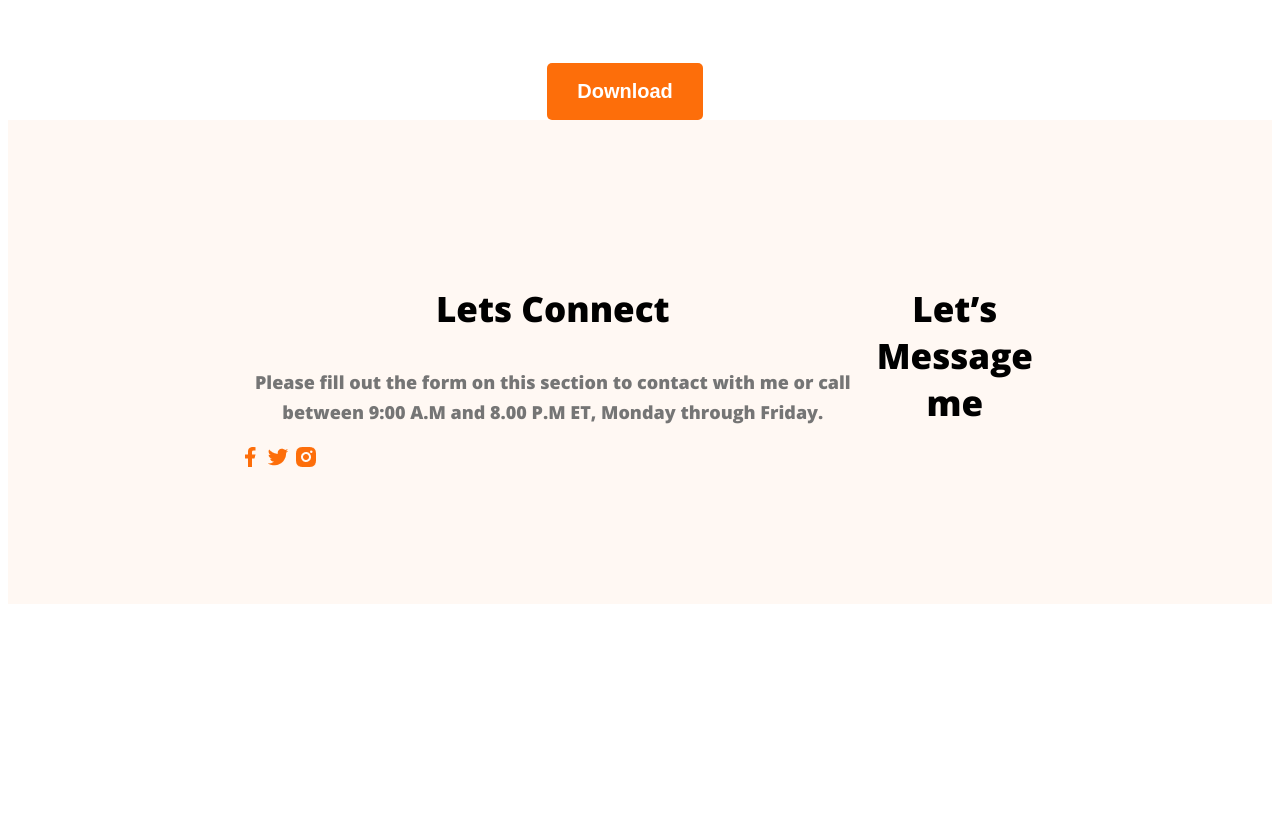
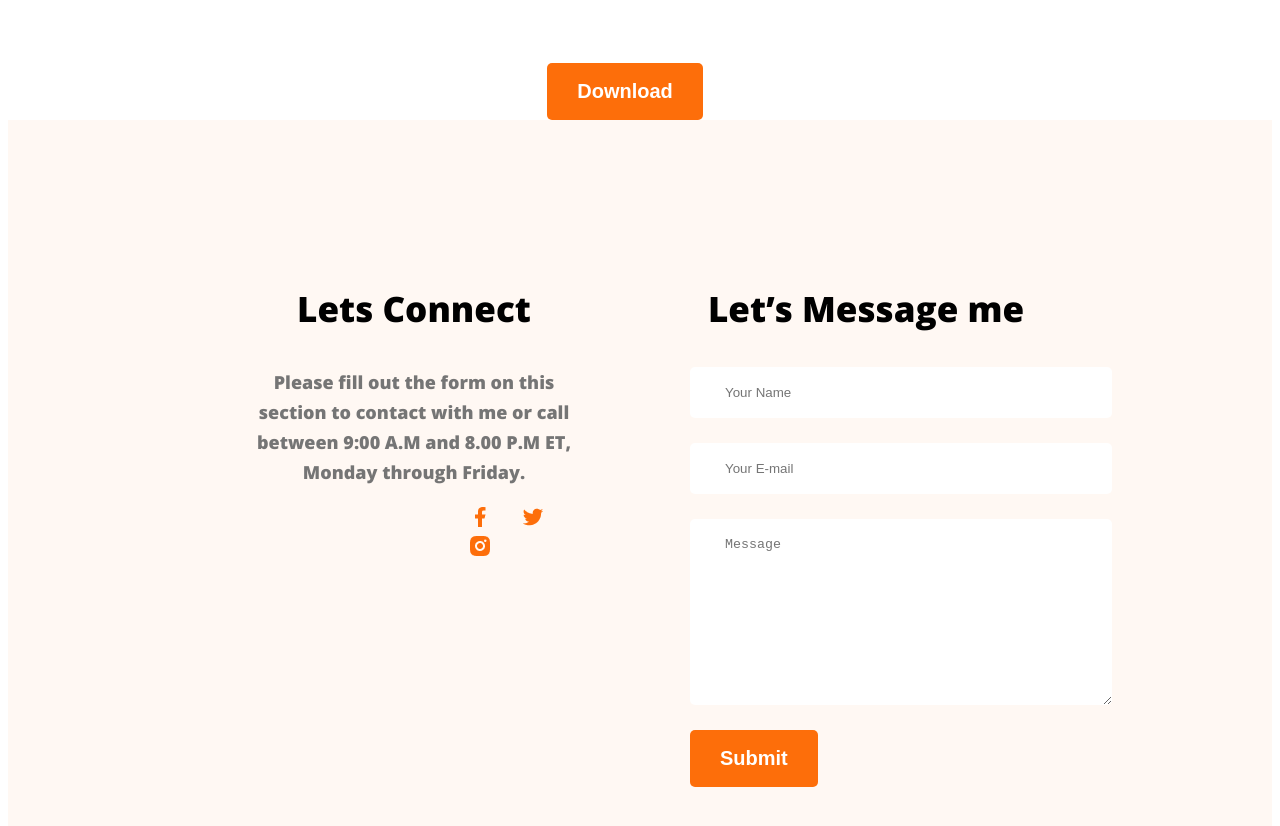
Before and after one commit to abdulbariforhero/Website-of-my, a plain HTML site: page index.html in a window 1280 px wide. Shown: the part 3113-3939 px from the top of the page. Before the commit the page ends 3725 px from the top, so only its background shows below. Drawn offline with nearby package versions, Linux system fonts and the light colour scheme.

Commit message:
finished footer section wit contact form

```diff
--- a/index.html
+++ b/index.html
@@ -184,6 +184,17 @@
 
         <div class="footer-column">
             <h3 class="section-title">Let’s Message me</h3>
+            <contact>
+
+                <from class="action">
+                    <input type="text" placeholder="Your Name">
+                    <input type="email" placeholder="Your E-mail">
+                    <textarea placeholder="Message" name="" id="" cols="30" rows="10"></textarea>
+                    <input class="btn-primary" id="btn-footer-submit" type="submit">
+                </from>
+
+            </contact>
+
         </div>
 
     </footer>
--- a/styles/portfolio.css
+++ b/styles/portfolio.css
@@ -177,35 +177,64 @@ main section {
     font-size: 30px;
     font-weight: 700;
 }
-.resume-container{
+
+.resume-container {
     display: flex;
     gap: 50px;
 }
 
-.resume-item-institution{
+.resume-item-institution {
     color: #474747;
     margin-top: 0px;
     margin-bottom: 20px;
 }
-.resume-item-description{
+
+.resume-item-description {
     color: #757575;
     margin-top: 0px;
 }
-.resume-container hr{
+
+.resume-container hr {
     margin-top: 30px;
     margin-bottom: 30px;
 }
-.resume-item-title{
+
+.resume-item-title {
     margin-bottom: 10px;
 
 }
-.download-cv{
+
+.download-cv {
     text-align: center;
     margin-top: 50px;
 }
+
 /* footer styele */
-footer{
+footer {
     display: flex;
+    gap: 100px;
     background: #FFF8F3;
     padding: 130px 230px;
 }
+
+.footer-column {
+    width: 50%;
+}
+.social-link a{
+margin-right: 25px;
+}
+.social-link{
+    margin-left: 230px;
+}
+contact input[type="text"], input[type="email"],
+textarea {
+    display: block;
+    margin-bottom: 25px;
+    padding: 18px 35px;
+    border-radius: 5px;
+    border: 0;
+    background: #FFF);
+    width: 100%;
+
+
+}
```
